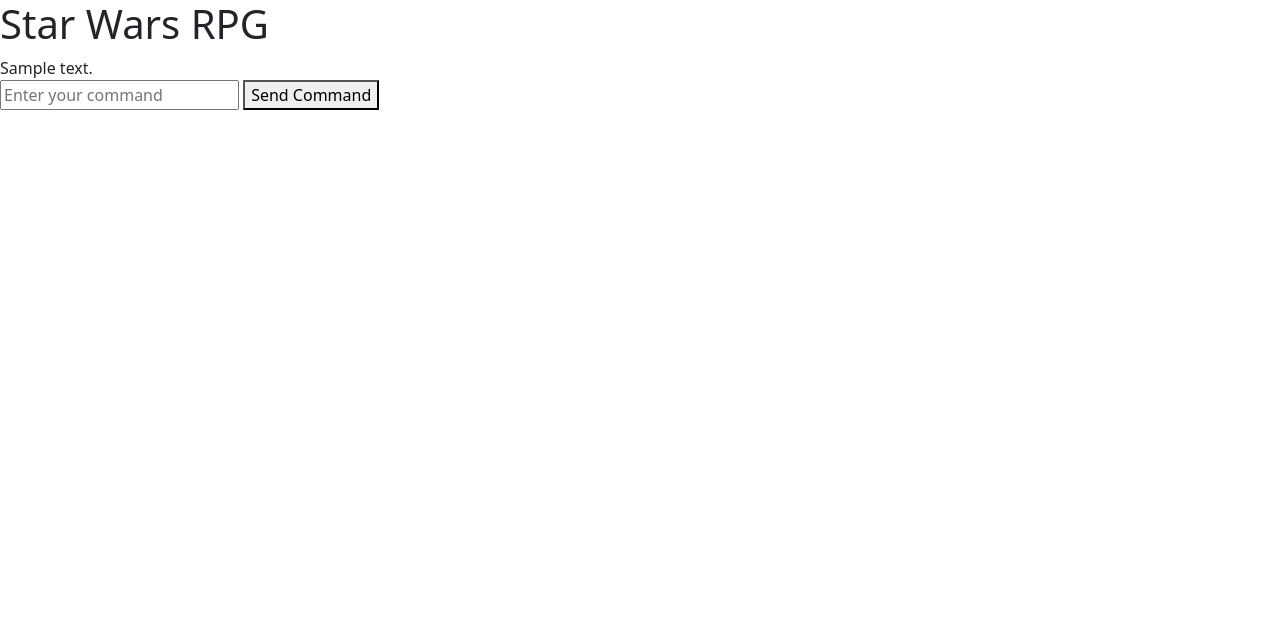
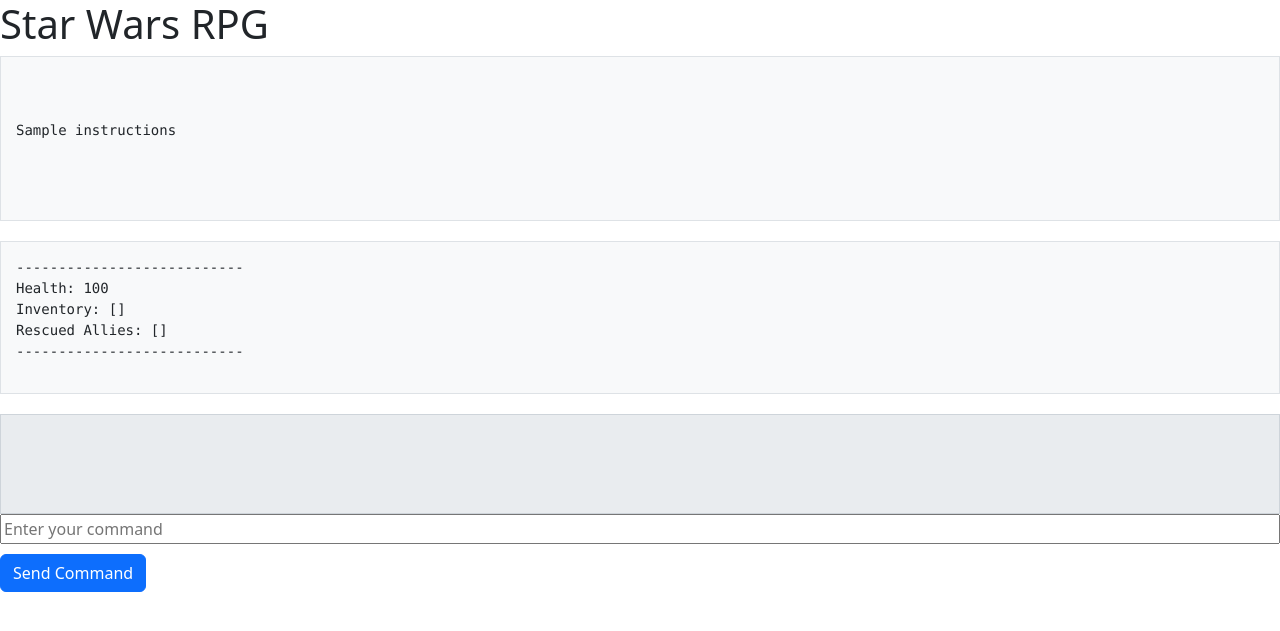
Before and after one commit to leontronics/mycode, a Flask app: template mini_projects/star_wars_rpg_flask/templates/index.html in a window 1280 px wide. Shown: the top 631 px of the page. Run offline with Flask 3, Linux system fonts and the light colour scheme; the template is opened without the code that fills it: most values are stand-ins (such as "Sample title", 1, 10 or a date in 2020); data that the repository does not hold is empty.

Commit message:
minor changes

```diff
--- a/mini_projects/star_wars_rpg_flask/alta3research-flask01.py
+++ b/mini_projects/star_wars_rpg_flask/alta3research-flask01.py
@@ -10,12 +10,16 @@
 @app.route('/')
 def index():
     game.show_instructions()
+    instructions = "<br>".join(game.get_messages())
+    game.clear_messages()
+    return render_template('index.html', instructions=instructions)
+
+@app.route('/status', methods=['GET'])
+def game_status():
     game.show_status()
-    all_messages = game.get_messages()
-    full_message = "<br>".join(all_messages)
+    status = "<br>".join(game.get_messages())
     game.clear_messages()
-    return render_template('index.html', full_message=full_message)
-
+    return jsonify(status=status)
 
 @app.route('/command', methods=['POST'])
 def execute_command():
@@ -23,8 +27,9 @@
     command = data['command'].split()
     game.command_processor.process(command)
     messages = game.get_messages()
+    game_over = game.check_game_over()
     game.clear_messages()
-    return jsonify(messages=messages)
+    return jsonify(messages=messages, game_over=game.state.game_over)
 
 if __name__ == '__main__':
     app.run(host="0.0.0.0", port=3000, debug=True)
--- a/mini_projects/star_wars_rpg_flask/game/command_processor.py
+++ b/mini_projects/star_wars_rpg_flask/game/command_processor.py
@@ -68,7 +68,6 @@
         else:
             self.add_message('Attack who?')
 
-
     def map_command(self, _):
         self.add_message(self.game.map_manager.generate_map())
 
@@ -121,7 +120,6 @@
         else:
             self.add_message('Free who?')
 
-
     def exit_command(self, _):
         self.add_message('Thank you for playing. May the Force be with You!\n')
         self.game.state.set_game_over(True)
--- a/mini_projects/star_wars_rpg_flask/game/game.py
+++ b/mini_projects/star_wars_rpg_flask/game/game.py
@@ -159,7 +159,6 @@
             time.sleep(1)
             countdown -= 1
 
-
         if not self.state.stop_trap and self.state.trap_active and 'access card' in self.state.player.inventory:
             crush_message = "You didn't act fast enough and the walls crushed you!"
             self.add_message(crush_message)
--- /dev/null
+++ b/mini_projects/star_wars_rpg_flask/static/styles.css
@@ -0,0 +1,18 @@
+#game-instructions,
+#game-status {
+    white-space: pre-wrap;
+    background-color: #f8f9fa;
+    border: 1px solid #dee2e6;
+    padding: 15px;
+    margin-bottom: 20px;
+}
+#game-output {
+    background-color: #e9ecef;
+    border: 1px solid #ced4da;
+    padding: 15px;
+    min-height: 100px;
+}
+#user-input {
+    width: 100%;
+    margin-bottom: 10px;
+}
--- a/mini_projects/star_wars_rpg_flask/templates/index.html
+++ b/mini_projects/star_wars_rpg_flask/templates/index.html
@@ -9,18 +9,25 @@
             integrity="sha384-T3c6CoIi6uLrA9TneNEoa7RxnatzjcDSCmG1MXxSR1GAsXEV/Dwwykc2MPK8M2HN"
             crossorigin="anonymous"
         />
+        <link rel="stylesheet" href="../static/styles.css" />
     </head>
     <body>
         <h1>Star Wars RPG</h1>
 
-        <div id="game-instructions">{{ full_message|safe }}</div>
+        <div id="game-instructions">
+            <pre>{{ instructions|safe }}</pre>
+        </div>
+
+        <div id="game-status">
+            <!-- Game status will be updated here -->
+        </div>
 
         <div id="game-output">
             <!-- Game messages will be displayed here -->
         </div>
 
         <input type="text" id="user-input" placeholder="Enter your command" />
-        <button id="send-command">Send Command</button>
+        <button id="send-command" class="btn btn-primary">Send Command</button>
         <script src="../static/script.js"></script>
     </body>
 </html>
```
Also changed, not shown: mini_projects/star_wars_rpg_flask/static/script.js (+29 -12 lines).
